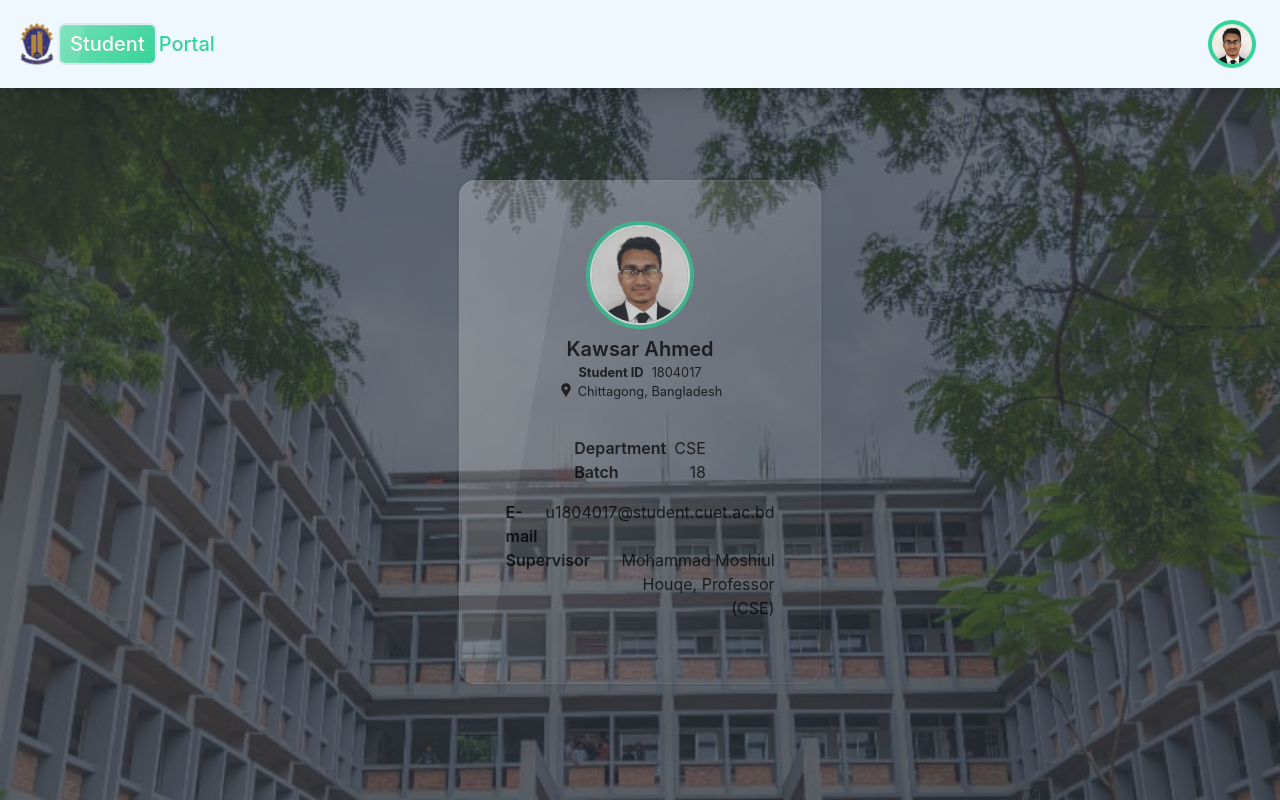
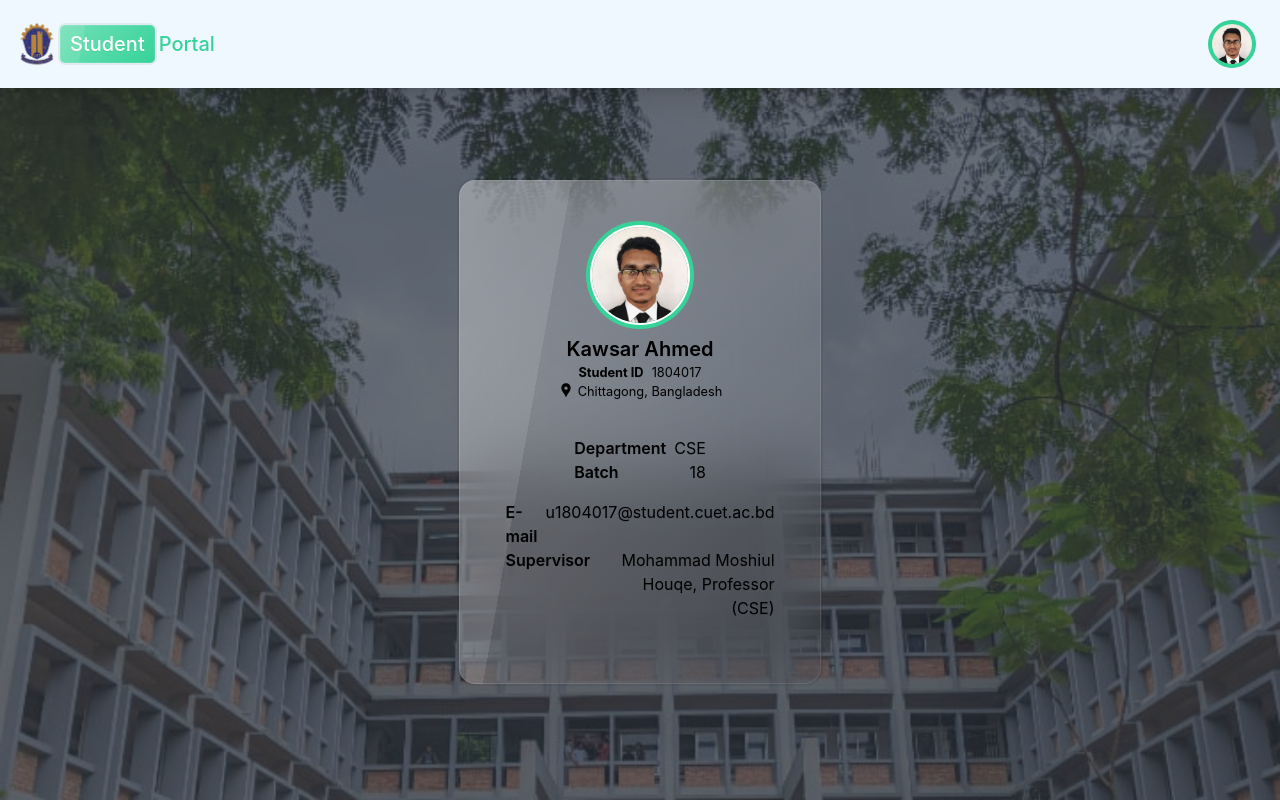
Before and after one commit to kawsar-pie/cuet-ct-result-system-student-portal, a React (Vite) app: page /user-profile in a window 1280 px wide. Built offline with nearby package versions, Linux system fonts and the light colour scheme; no server answers.

Commit message:
user profile bg changed

```diff
--- a/src/components/UserProfile/UserProfile.jsx
+++ b/src/components/UserProfile/UserProfile.jsx
@@ -7,7 +7,7 @@ const PatientProfile = () => {
             <div className="hero min-h-screen" style={{ backgroundImage: `url('/public/images/archi.jpg')`, backgroundSize: 'cover', backgroundPosition: 'center' }}>
                 <div className="hero-overlay bg-opacity-70">
                 </div>
-                <div className="card w-2/6 mx-auto mt-[5%] opacity-70" >
+                <div className="card w-2/6 mx-auto mt-[5%] " >
                     <div className="card-body glass bg-info bg-transparent border-2 rounded-2xl">
                         <div className='text-center mt-[5%] text-black'>
                             <div className="avatar">
```
